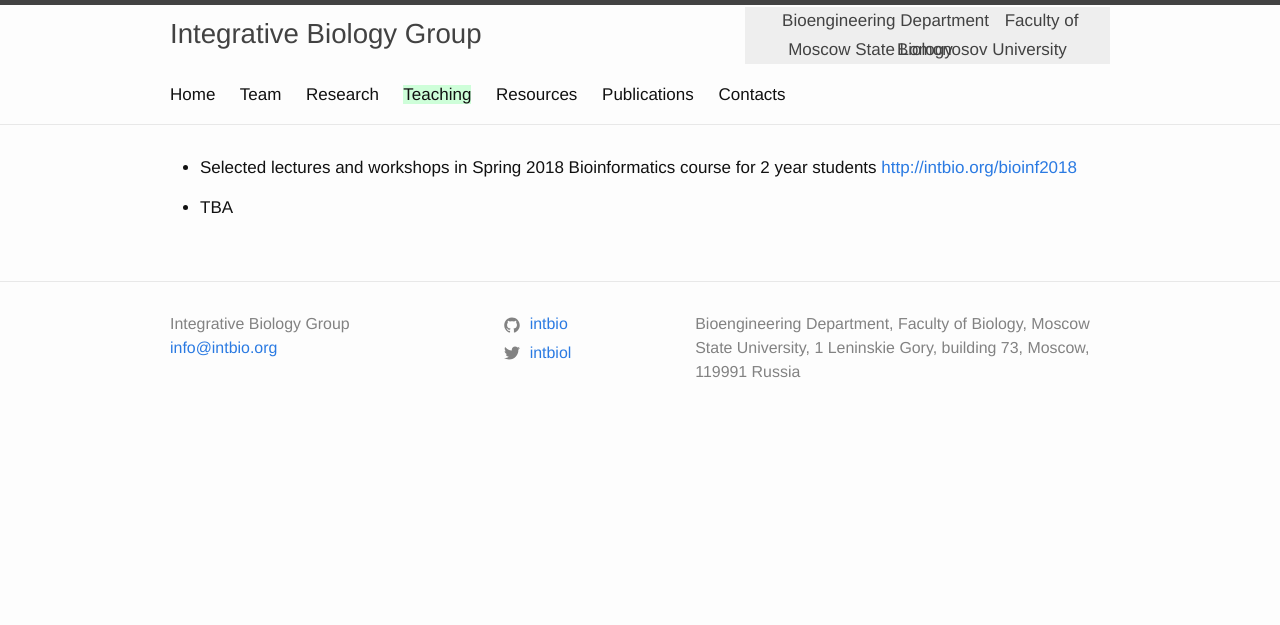
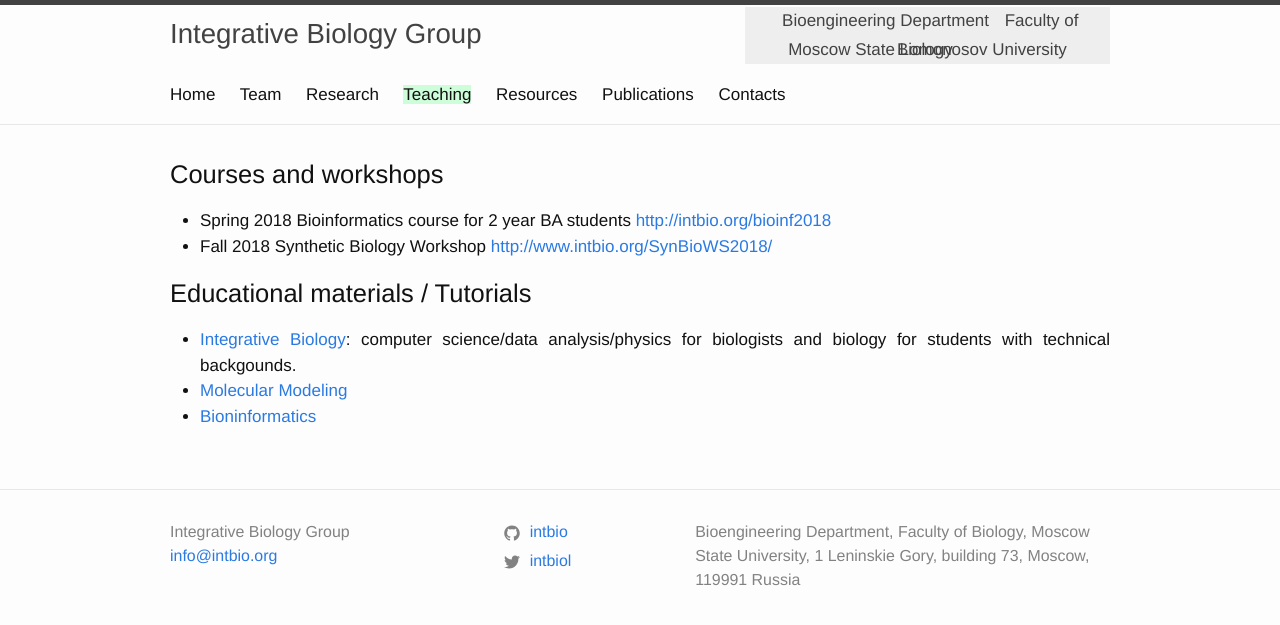
Before and after one commit to v-adlerberg/intbio.github.io, a Jekyll site: the page built from 4teaching.md, in a window 1280 px wide. Shown: the top 625 px of the page. Built offline with Jekyll 4.4.1, drawn with Linux system fonts in a browser that asks for light colours.

Commit message:
Update 4teaching.md

```diff
--- a/4teaching.md
+++ b/4teaching.md
@@ -6,6 +6,12 @@ weight: 4
 permalink: /teaching/
 ---
 
-- Selected lectures and workshops in Spring 2018 Bioinformatics course for 2 year students [http://intbio.org/bioinf2018](http://intbio.org/bioinf2018)
+# Courses and workshops
+- Spring 2018 Bioinformatics course for 2 year BA students [http://intbio.org/bioinf2018](http://intbio.org/bioinf2018)
+- Fall 2018 Synthetic Biology Workshop [http://www.intbio.org/SynBioWS2018/](http://www.intbio.org/SynBioWS2018/)
 
-- TBA
+# Educational materials / Tutorials
+
+- [Integrative Biology](https://github.com/intbio/IntBioEdu): computer science/data analysis/physics for biologists and biology for students with technical backgounds.
+- [Molecular Modeling](https://github.com/intbio/MolModEdu)
+- [Bioninformatics](https://github.com/intbio/BioInfEdu)
```
